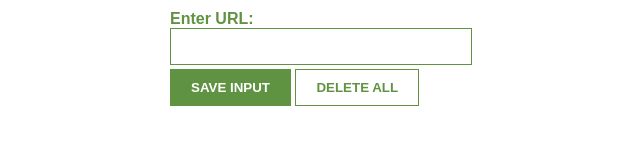
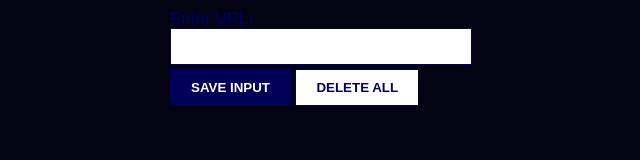
Before and after one commit to Uwais-Bayrakdar/myTabSaver_Mobile, a website built with Vite: page index.html in a window 1280 px wide. Shown: the whole page, without its empty margins (319-959 px from the left). Built offline with nearby package versions, Linux system fonts and the light colour scheme; no server answers.

Commit message:
Update index.css
changed colors

```diff
--- a/index.css
+++ b/index.css
@@ -3,11 +3,12 @@ body {
     padding: 10px;
     font-family: Arial, Helvetica, sans-serif;
     max-width: 302px;
+    background-color: rgb(3, 3, 20);
 }
 
 label
 {
-    color: #5f9341;
+    color: #000058;
     font-weight: 900;
 }
 
@@ -15,21 +16,21 @@ input {
     width: 100%;
     padding: 10px;
     box-sizing: border-box;
-    border: 1px solid #5f9341;
+    border: 1px solid #000058;
     margin-bottom: 4px;
 }
 
 button {
-    background: #5f9341;
+    background: #000058;
     color: white;
     padding: 10px 20px;
-    border: 1px solid #5f9341;
+    border: 1px solid #000058;
     font-weight: bold;
 }
 
 #delete-btn {
     background: white;
-    color: #5f9341;
+    color: #000058;
 }
 
 ul {
@@ -43,5 +44,5 @@ li {
 }
 
 a {
-    color: #5f9341;
+    color: #1212cf;
 }
```
